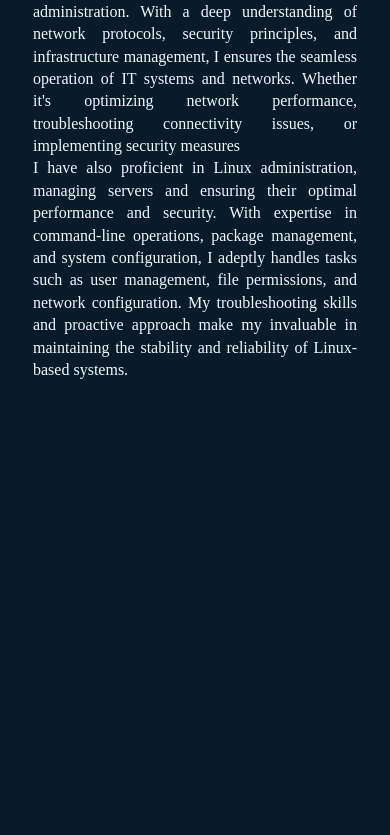
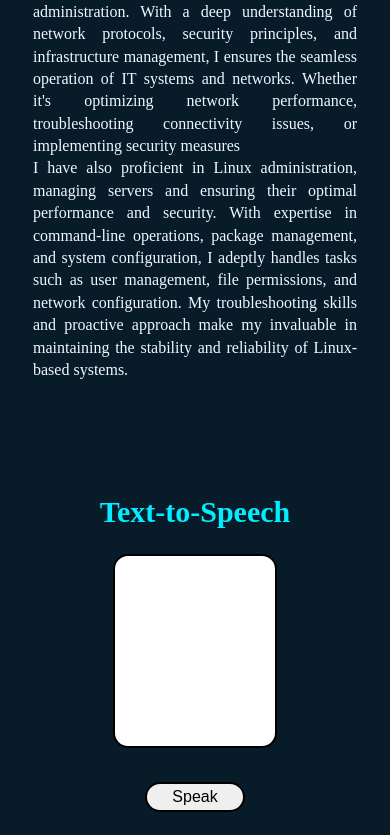
Before and after one commit to chiragpuniyanii/portfolio, a plain HTML site: page moreabout.html in a window 390 px wide. Shown: the part 1120-1955 px from the top of the page. Before the commit the page ends 1598 px from the top, so only its background shows below. Drawn offline with Linux system fonts and the light colour scheme.

Commit message:
Code Updaded

```diff
--- /dev/null
+++ b/about.js
@@ -0,0 +1,14 @@
+// function speak(){
+//     let synth = window.speechSynthesis;
+//     let voice =new SpeechSynthesisUtterance(`${textbox.value}`)
+//     let sounds=synth.getVoices();
+//     // voice.voice =sounds[25];
+//     voice.pitch=1.5;
+//     voice.rate=0.7;
+//     synth.speak(voice);
+// }
+function speak() {
+    var text = document.getElementById("textbox").value;
+    var utterance = new SpeechSynthesisUtterance(text);
+    speechSynthesis.speak(utterance);
+}
--- a/moreabout.css
+++ b/moreabout.css
@@ -41,6 +41,87 @@ body{
     margin-bottom: 4rem;
 
 }
+
+/* .speech{
+    text-align: center;
+}
+.speech h1{
+    color: #0ef;
+    font-weight: 600;
+    font-size: 70px;
+}
+#speakbtn{
+    width: 150px;
+    height: 50px;
+    margin: 15px;
+    border: 2px solid black;
+    border-radius: 15px;
+    font-size: 25px;
+
+}
+#textbox{
+    border-radius: 15px;
+    border: 2px solid black;
+} */
+
+.speech {
+    text-align: center;
+}
+.speech h1 {
+    color: #0ef;
+    font-weight: 600;
+    font-size: 50px; /* Reduced font size for smaller screens */
+}
+#speakbtn {
+    width: 150px;
+    height: 50px;
+    margin: 15px;
+    border: 2px solid black;
+    border-radius: 15px;
+    font-size: 20px; /* Reduced font size for smaller screens */
+}
+#textbox {
+    border-radius: 15px;
+    border: 2px solid black;
+    width: 40%; /* Adjust width as needed */
+    margin-bottom: 15px; /* Added space at the bottom */
+    padding: 5px; /* Added padding */
+    font-size: 20px; /* Adjust font size */
+    resize: none; /* Prevent resizing */
+}
+
+
+
+ /* Media queries for responsiveness */
+ @media screen and (max-width: 768px) {
+    .speech h1 {
+        font-size: 40px; /* Adjusted font size for smaller screens */
+    }
+    #speakbtn {
+        width: 120px; /* Reduced button width for smaller screens */
+        height: 40px; /* Reduced button height for smaller screens */
+        font-size: 18px; /* Reduced font size for smaller screens */
+    }
+    #textbox {
+        font-size: 18px; /* Reduced font size for smaller screens */
+    }
+}
+
+@media screen and (max-width: 480px) {
+    .speech h1 {
+        font-size: 30px; /* Adjusted font size for even smaller screens */
+    }
+    #speakbtn {
+        width: 100px; /* Reduced button width for even smaller screens */
+        height: 30px; /* Reduced button height for even smaller screens */
+        font-size: 16px; /* Reduced font size for even smaller screens */
+    }
+    #textbox {
+        font-size: 16px; /* Reduced font size for even smaller screens */
+    }
+}
+
+
 /* For screens smaller than 768px (e.g., tablets and phones) */
 @media (max-width: 768px) {
     .about {
--- a/moreabout.html
+++ b/moreabout.html
@@ -40,6 +40,14 @@
         </p>
     </div>
 </section>
+<section class="speech">
+    <div class="speech">
+        <h1>Text-to-Speech</h1>
+        <textarea id="textbox" rows="10" cols="70"></textarea><br>
+        <button id="speakbtn" onclick="speak()">Speak</button>
+    </div>
+</section>
+<script src="about.js"></script>
 
 </body>
 </html>
--- a/style.css
+++ b/style.css
@@ -971,9 +971,6 @@ body{
         letter-spacing: 5px;
     }
 
-    .about-img img{
-            border: 2px solid #0ef;
-        }
 
 
     .about-text p {
```
Also changed, not shown: index.html (+5 -4 lines), script.js (+32 -23 lines), 1 other file.
